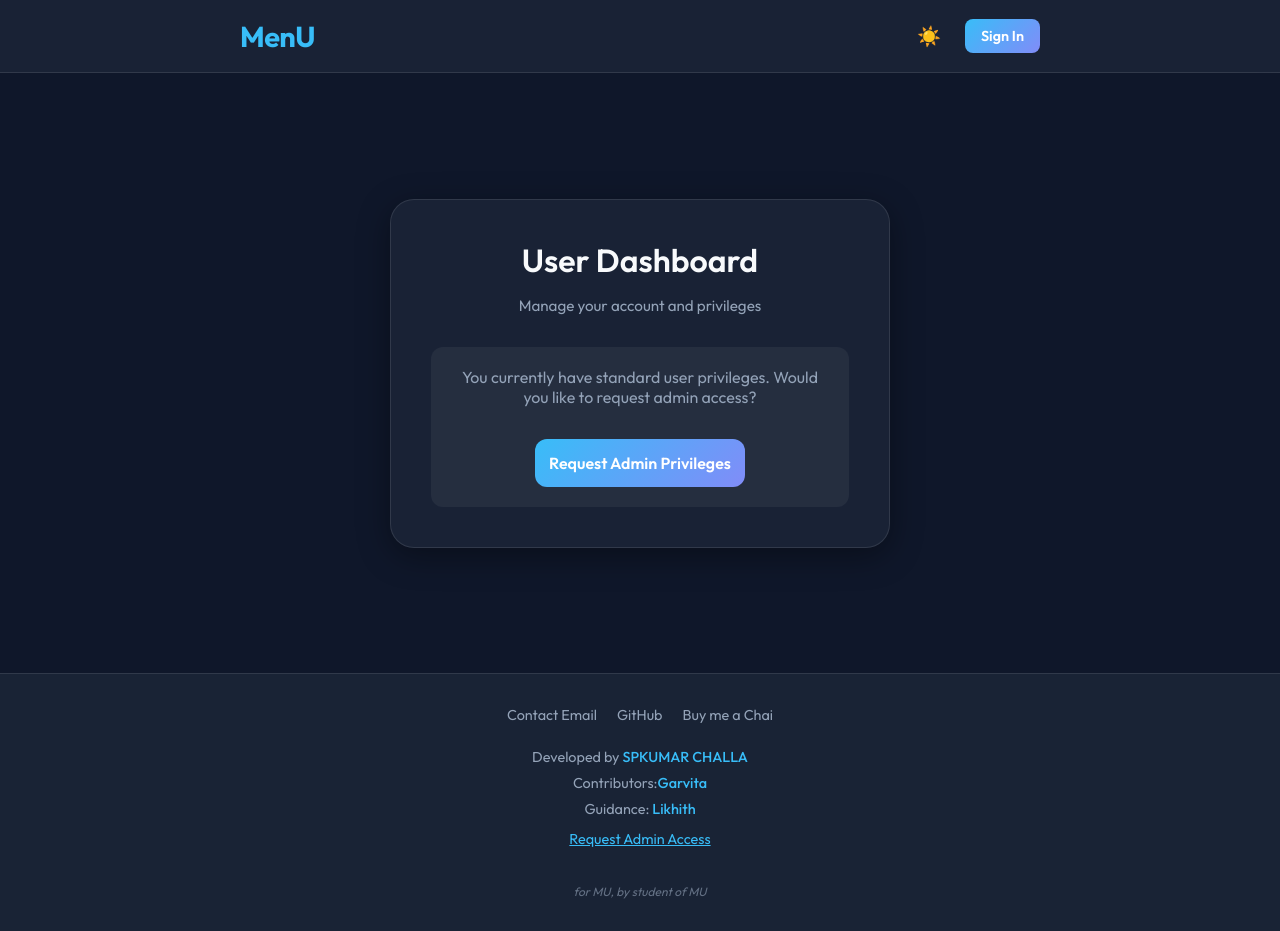
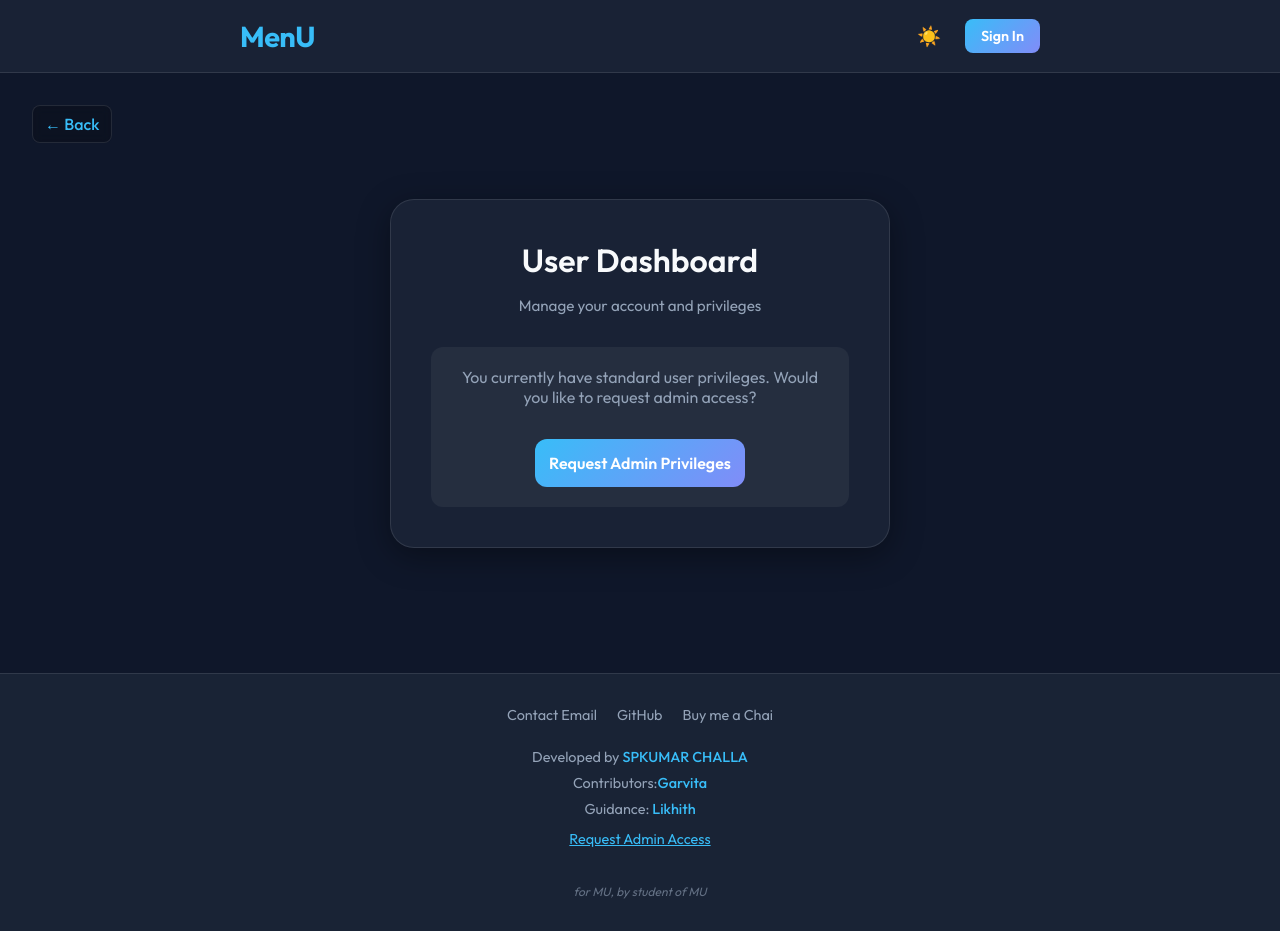
Before and after one commit to spkchalla/MenU, a React (Vite) app in the folder frontend/: page /user/dashboard in a window 1280 px wide. Built offline with nearby package versions, Linux system fonts and the light colour scheme; no server answers.

Commit message:
layout changes

```diff
--- a/frontend/src/components/Header.jsx
+++ b/frontend/src/components/Header.jsx
@@ -42,8 +42,8 @@ const Header = () => {
                 Dashboard
               </Link>
             ) : (
-              <Link to="/user/dashboard" className="nav-link" style={{ display: 'inline-block' }}>
-                Admin Request
+              <Link to="/user/dashboard" className="nav-link admin-link" style={{ display: 'inline-block' }}>
+                User Dashboard
               </Link>
             )
           )}
--- a/frontend/src/pages/Login.jsx
+++ b/frontend/src/pages/Login.jsx
@@ -41,7 +41,7 @@ export const Login = () => {
       if (payload.role === 'admin') {
         navigate('/admin/dashboard');
       } else {
-        navigate('/user/dashboard');
+        navigate('/');
       }
 
     } catch (err) {
--- a/frontend/src/pages/UserDashboard.jsx
+++ b/frontend/src/pages/UserDashboard.jsx
@@ -1,5 +1,5 @@
 import React, { useState, useEffect } from 'react';
-import { useNavigate } from 'react-router-dom';
+import { useNavigate, Link } from 'react-router-dom';
 import axios from 'axios';
 import './Auth.css';
 
@@ -57,6 +57,9 @@ export const UserDashboard = () => {
 
     return (
         <div className="auth-container">
+            <Link to="/" className="auth-back-btn" style={{ position: 'absolute', top: '2rem', left: '2rem' }}>
+                &larr; Back
+            </Link>
             <div className="auth-card" style={{ maxWidth: '500px' }}>
                 <h2>User Dashboard</h2>
                 <p className="auth-subtitle">Manage your account and privileges</p>
```
